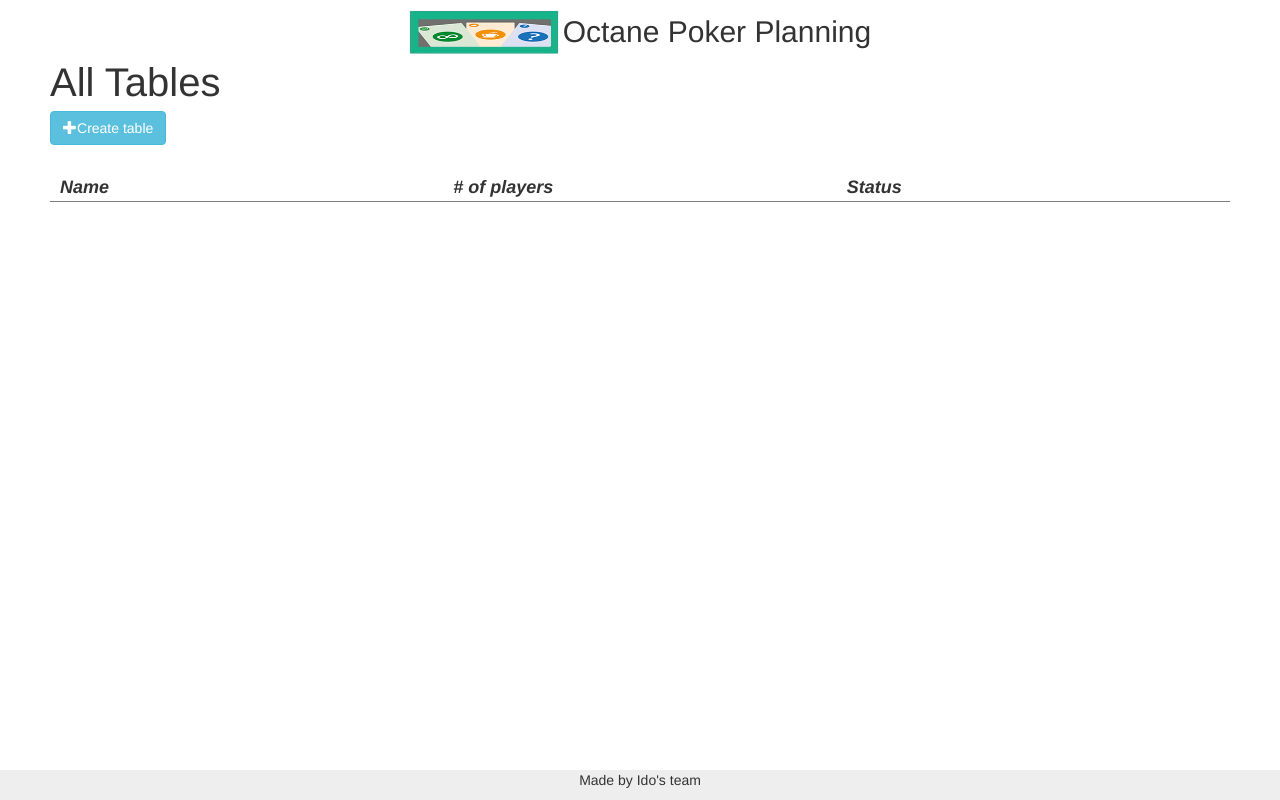
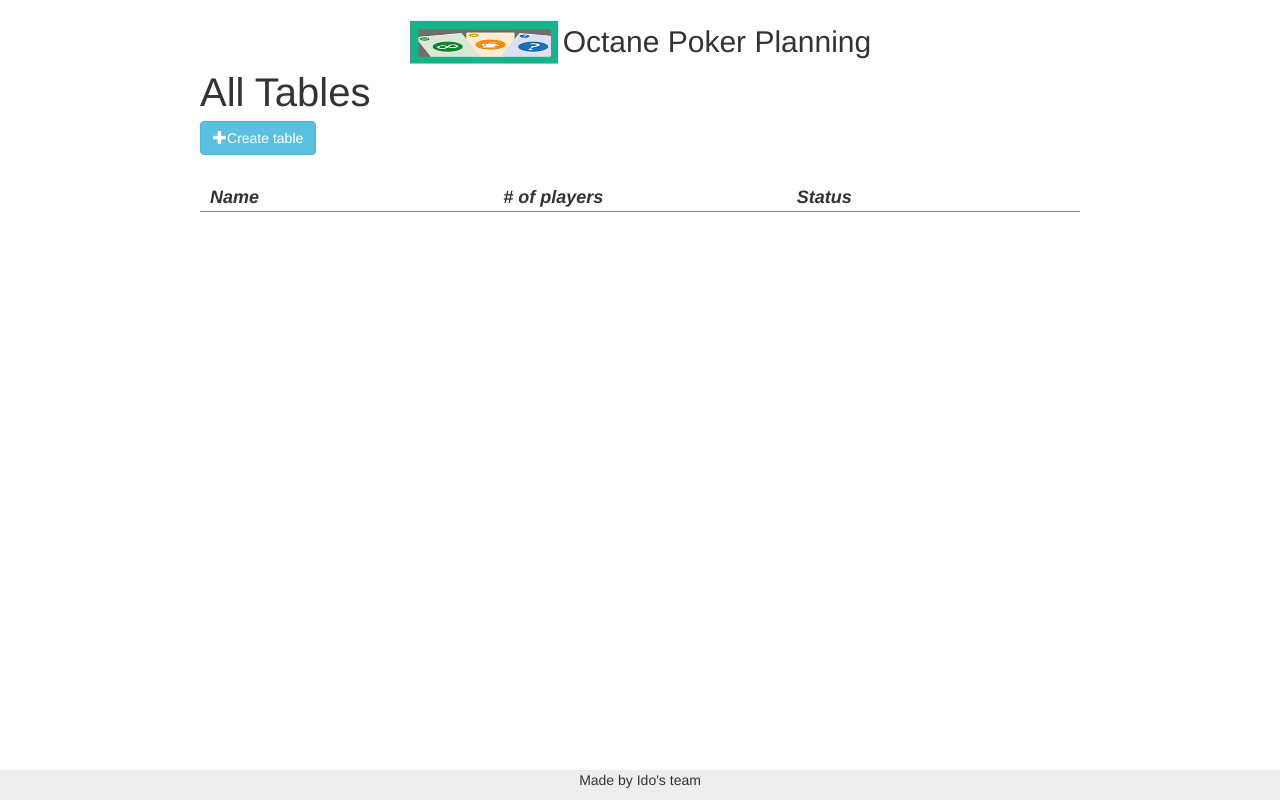
Before and after one commit to mgmmgm/OctanePokerPlanning, a plain HTML site: page client/index.html in a window 1280 px wide. Drawn offline with Linux system fonts and the light colour scheme; no server answers.

Commit message:
update page size

```diff
--- a/client/app/opp-module.css
+++ b/client/app/opp-module.css
@@ -1,6 +1,6 @@
 
 .octane-poker-planning {
-	margin: 10px 50px;
+	margin: 20px 200px;
 }
 
 .header {
```
